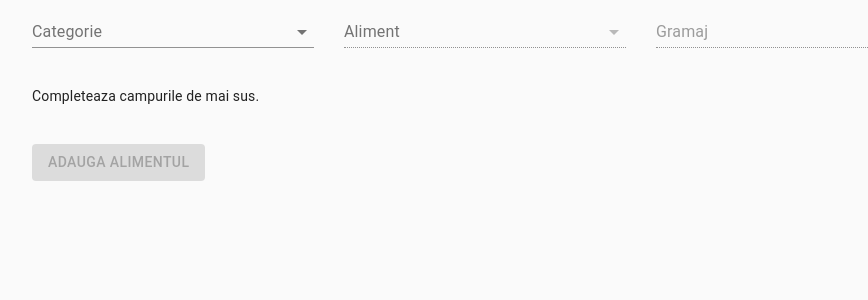
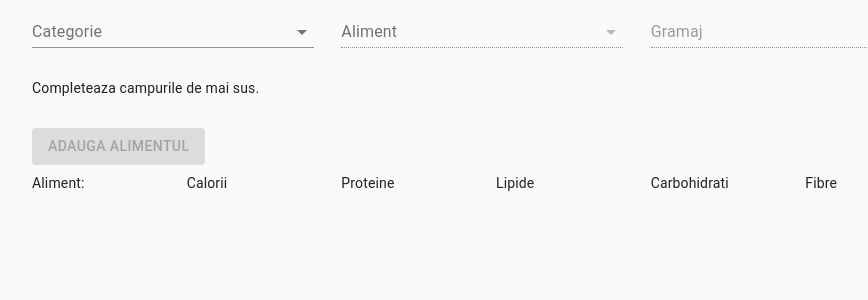
Before and after one commit to oscicen/calculator-alimente, a React (Create React App) app: page / in a window 1280 px wide. Shown: the top 300 px of the page, without its empty margins (152-1020 px from the left). Built offline with nearby package versions, Linux system fonts and the light colour scheme.

Commit message:
Added list items

```diff
--- a/src/App.js
+++ b/src/App.js
@@ -1,5 +1,5 @@
 import React from 'react';
-import AddItem from "./components/AddItem/AddItem"
+import CalculatorAlimente from "./components/CalculatorAlimente/CalculatorAlimente"
 import CssBaseline from '@material-ui/core/CssBaseline';
 import Container from '@material-ui/core/Container';
 
@@ -8,7 +8,7 @@ function App() {
     <React.Fragment>
       <CssBaseline />
       <Container maxWidth="md">
-        <AddItem/>
+        <CalculatorAlimente/>
       </Container>
     </React.Fragment>
   );
--- a/src/components/AddItem/AddItem.js
+++ b/src/components/AddItem/AddItem.js
@@ -6,7 +6,7 @@ import MenuItem from "@material-ui/core/MenuItem";
 import FormControl from "@material-ui/core/FormControl";
 import Select from "@material-ui/core/Select";
 import TextField from "@material-ui/core/TextField";
-import Button from '@material-ui/core/Button';
+import Button from "@material-ui/core/Button";
 
 import { items } from "../../db-items";
 
@@ -30,7 +30,7 @@ const useStyles = makeStyles(theme => ({
   }
 }));
 
-const AddItem = () => {
+const AddItem = (props) => {
   const classes = useStyles();
 
   const [foodType, setFoodType] = useState("");
@@ -50,7 +50,7 @@ const AddItem = () => {
   };
 
   return (
-    <Grid container spacing={3}>
+    <Grid container spacing={2}>
       <Grid item xs={4}>
         <FormControl className={classes.formControl}>
           <InputLabel htmlFor="tip-mancare">Categorie</InputLabel>
@@ -74,7 +74,7 @@ const AddItem = () => {
             labelId="mancare"
             onChange={setFoodItemHandler}
             value={foodItem}
-            disabled = {foodType ? false : true}
+            disabled={foodType ? false : true}
           >
             {items
               .filter(type => type.tip === foodType)
@@ -92,7 +92,7 @@ const AddItem = () => {
             label="Gramaj"
             value={weight}
             onChange={setWeightHandler}
-            disabled = {foodType && foodItem ? false : true}
+            disabled={foodType && foodItem ? false : true}
           />
         </FormControl>
       </Grid>
@@ -100,9 +100,14 @@ const AddItem = () => {
         <Preview foodItem={foodItem} weight={weight} />
       </Grid>
       <Grid item xs={12}>
-      <Button variant="contained" color="primary" disabled={foodType && foodItem && weight ? false : true}>
-        Adauga alimentul
-      </Button>
+        <Button
+          variant="contained"
+          color="primary"
+          disabled={foodType && foodItem && weight ? false : true}
+          onClick={() => props.addItem({ value: foodItem, gramaj: weight })}
+        >
+          Adauga alimentul
+        </Button>
       </Grid>
     </Grid>
   );
--- /dev/null
+++ b/src/components/CalculatorAlimente/CalculatorAlimente.js
@@ -0,0 +1,23 @@
+import React, { useState } from "react";
+import AddItem from "../AddItem/AddItem";
+import ItemsList from "../ItemsList/ItemsList";
+
+const CalculatorAlimente = props => {
+	const [alimente, setAlimente] = useState([]);
+
+	const addItemHandler = aliment => {
+		setAlimente([
+			...alimente,
+			aliment
+		])
+	}
+
+  return (
+    <div>
+      <AddItem addItem={addItemHandler} />
+      <ItemsList alimente={alimente} />
+    </div>
+  );
+};
+
+export default CalculatorAlimente;
--- /dev/null
+++ b/src/components/ItemsList/Item/Item.js
@@ -0,0 +1,33 @@
+import React from "react";
+import Grid from "@material-ui/core/Grid";
+
+import { calcItem } from "../../../utils/calculate";
+
+const Item = props => {
+  const { aliment, weight } = props;
+
+  return (
+    <Grid container spacing={2}>
+      <Grid item xs={2}>
+        <strong>{aliment.nume}</strong>
+      </Grid>
+      <Grid item xs={2}>
+        <strong>{calcItem(aliment.calorii, weight)}</strong>
+      </Grid>
+      <Grid item xs={2}>
+        <strong>{calcItem(aliment.proteine, weight)}</strong>
+      </Grid>
+      <Grid item xs={2}>
+        <strong>{calcItem(aliment.lipide, weight)}</strong>
+      </Grid>
+      <Grid item xs={2}>
+        <strong>{calcItem(aliment.carbohidrati, weight)}</strong>
+      </Grid>
+      <Grid item xs={2}>
+        <strong>{calcItem(aliment.fibre, weight)}</strong>
+      </Grid>
+    </Grid>
+  );
+};
+
+export default Item;
--- /dev/null
+++ b/src/components/ItemsList/ItemsList.js
@@ -0,0 +1,33 @@
+import React from "react";
+import Grid from "@material-ui/core/Grid";
+
+import Item from "./Item/Item";
+import { items } from "../../db-items";
+
+const ItemsList = props => {
+  const listaAlimente = props.alimente.length ? (
+    <div>
+
+      {props.alimente.map(item => {
+        const aliment = items.find(alm => alm.value === item.value);
+        return <Item aliment={aliment} weight={item.gramaj} />;
+      })}
+    </div>
+  ) : null;
+
+  return (
+		<>
+		<Grid container spacing={2}>
+			<Grid item xs={2}>Aliment:</Grid>
+			<Grid item xs={2}>Calorii</Grid>
+			<Grid item xs={2}>Proteine</Grid>
+			<Grid item xs={2}>Lipide</Grid>
+			<Grid item xs={2}>Carbohidrati</Grid>
+			<Grid item xs={2}>Fibre</Grid>
+		</Grid>
+		{listaAlimente}
+	</>
+	);
+};
+
+export default ItemsList;
--- a/src/components/Preview/Preview.js
+++ b/src/components/Preview/Preview.js
@@ -2,47 +2,42 @@ import React from "react";
 import Grid from "@material-ui/core/Grid";
 
 import { items } from "../../db-items";
+import { calcItem } from "../../utils/calculate";
 
 const Preview = props => {
   const aliment = items.find(item => item.value === props.foodItem);
 
-	const calculateItems = item => {
-		return (item * props.weight / 100).toFixed(2);
-	}
-
   const infoReady = props.weight ? (
-    <Grid container spacing={3}>
+    <>
+      <Grid container spacing={2}>
+        <Grid item xs={2}>Aliment:</Grid>
+        <Grid item xs={2}>Calorii</Grid>
+        <Grid item xs={2}>Proteine</Grid>
+        <Grid item xs={2}>Lipide</Grid>
+        <Grid item xs={2}>Carbohidrati</Grid>
+        <Grid item xs={2}>Fibre</Grid>
+      </Grid>
+      <Grid container spacing={2}>
         <Grid item xs={2}>
-        Aliment:
-        <br />
           <strong>{aliment.nume}</strong>
         </Grid>
         <Grid item xs={2}>
-        Calorii
-        <br />
-        <strong>{calculateItems(aliment.calorii)}</strong>
+          <strong>{calcItem(aliment.calorii, props.weight)}</strong>
         </Grid>
         <Grid item xs={2}>
-        Proteine
-        <br />
-        <strong>{calculateItems(aliment.proteine)}</strong>
+          <strong>{calcItem(aliment.proteine, props.weight)}</strong>
         </Grid>
         <Grid item xs={2}>
-        Lipide
-        <br />
-        <strong>{calculateItems(aliment.lipide)}</strong>
+          <strong>{calcItem(aliment.lipide, props.weight)}</strong>
         </Grid>
         <Grid item xs={2}>
-				Carbohidrati
-        <br />
-        <strong>{calculateItems(aliment.carbohidrati)}</strong>
+          <strong>{calcItem(aliment.carbohidrati, props.weight)}</strong>
         </Grid>
         <Grid item xs={2}>
-				Fibre
-        <br />
-        <strong>{calculateItems(aliment.fibre)}</strong>
+          <strong>{calcItem(aliment.fibre, props.weight)}</strong>
         </Grid>
       </Grid>
+    </>
   ) : (
     <p>Completeaza campurile de mai sus.</p>
   );
--- /dev/null
+++ b/src/utils/calculate.js
@@ -0,0 +1 @@
+export const calcItem = (item, weight) => ((item * weight) / 100).toFixed(2);
```
Lines whose indentation alone changed are shown as unchanged.
